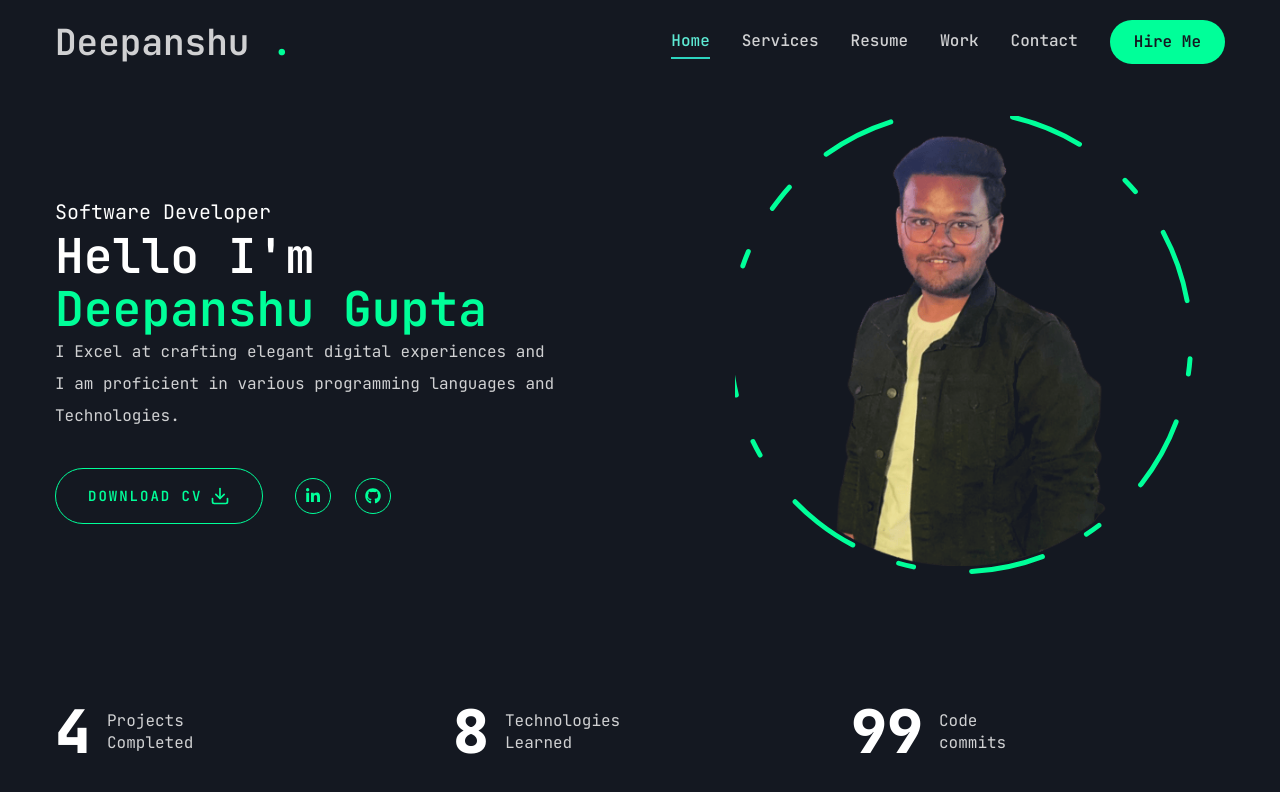
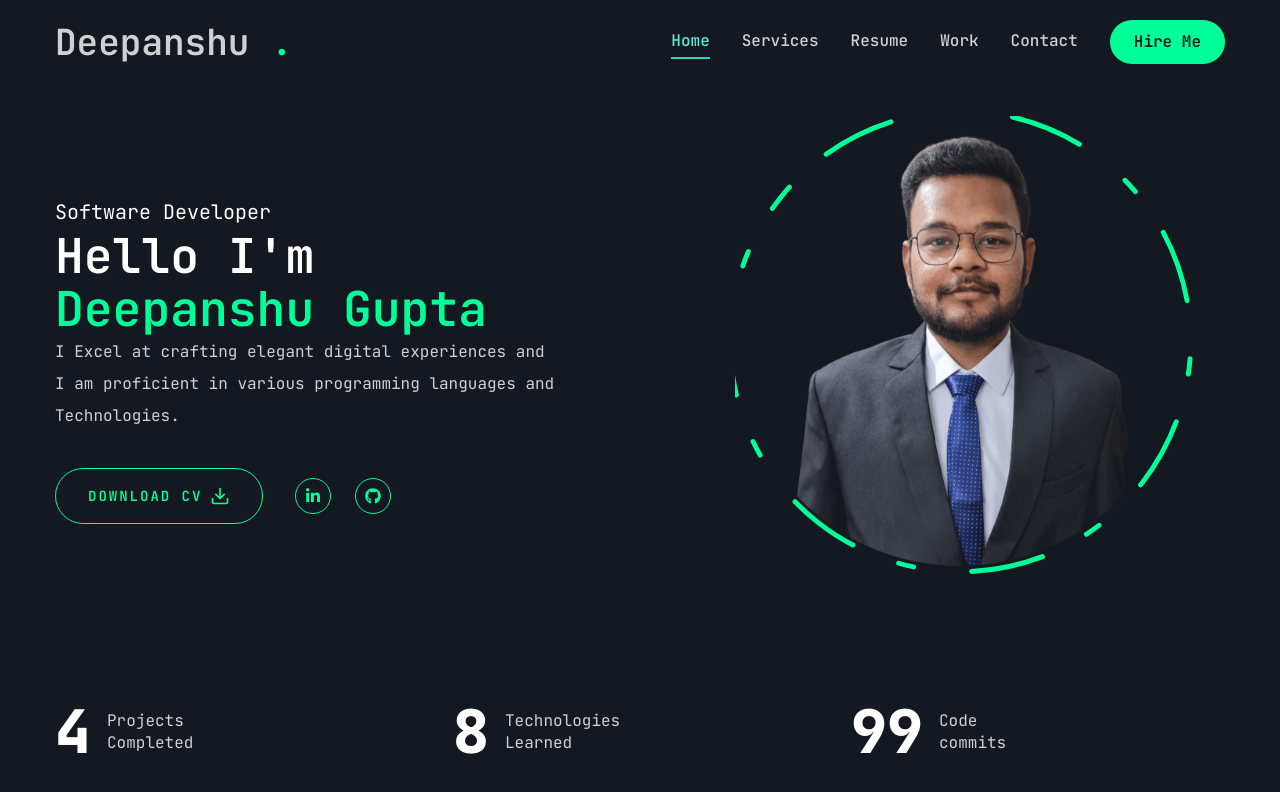
Before and after one commit to Deepanshu8560/Portfolio, a Next.js app: page / in a window 1280 px wide. Shown: the top 792 px of the page. Built offline with nearby package versions, Linux system fonts and the light colour scheme.

Commit message:
Update Photo.jsx

```diff
--- a/components/Photo.jsx
+++ b/components/Photo.jsx
@@ -19,7 +19,7 @@ const Photo = () => {
             }}
             className="w-[250px] h-[250px] xl:w-[450px] xl:h-[450px] mix-blend-lighten absolute ">
                 <Image
-                src="/images/photo.png"
+                src="/images/image.png"
                 priority quality={100}
                 fill
                 alt="" className="object-contain" />
```
